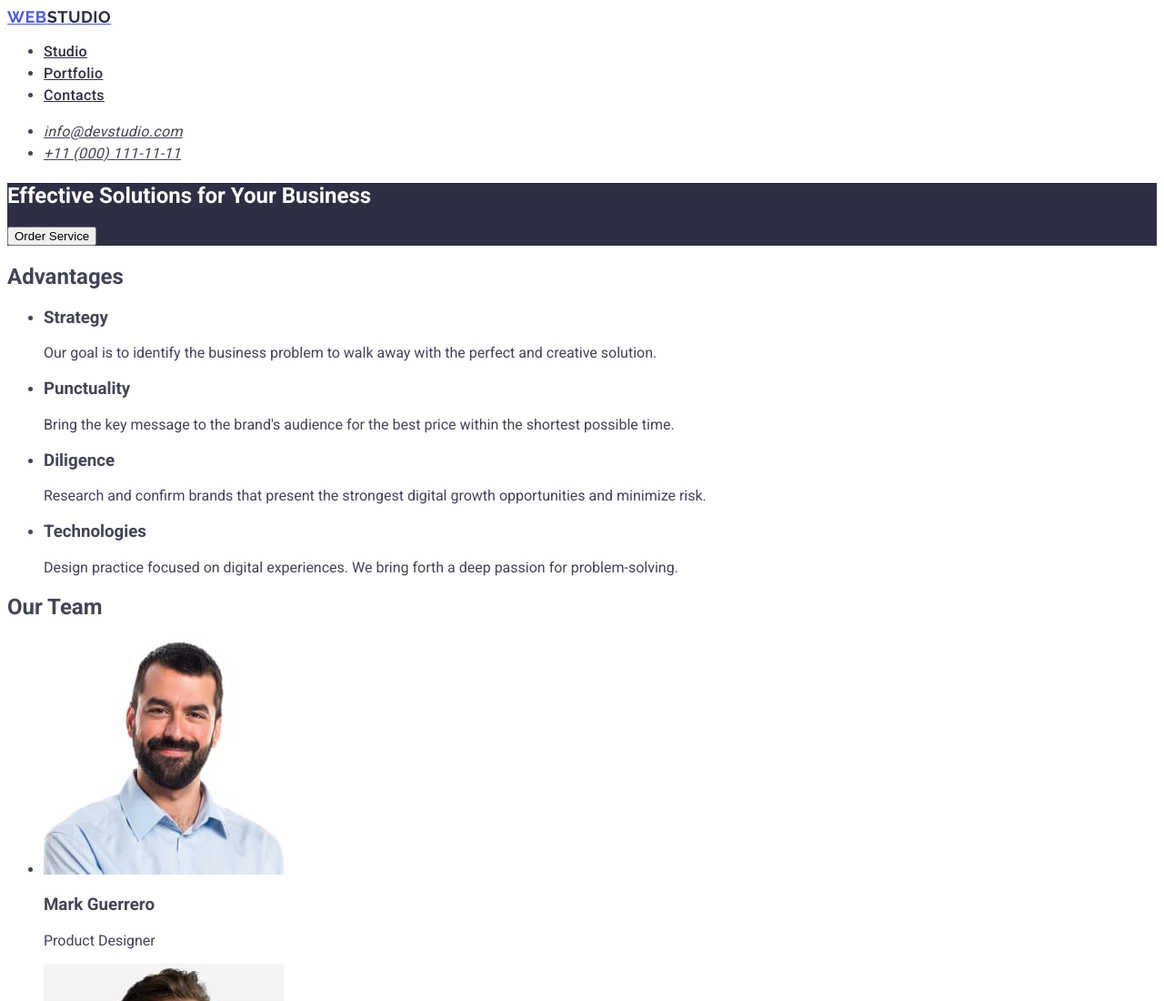
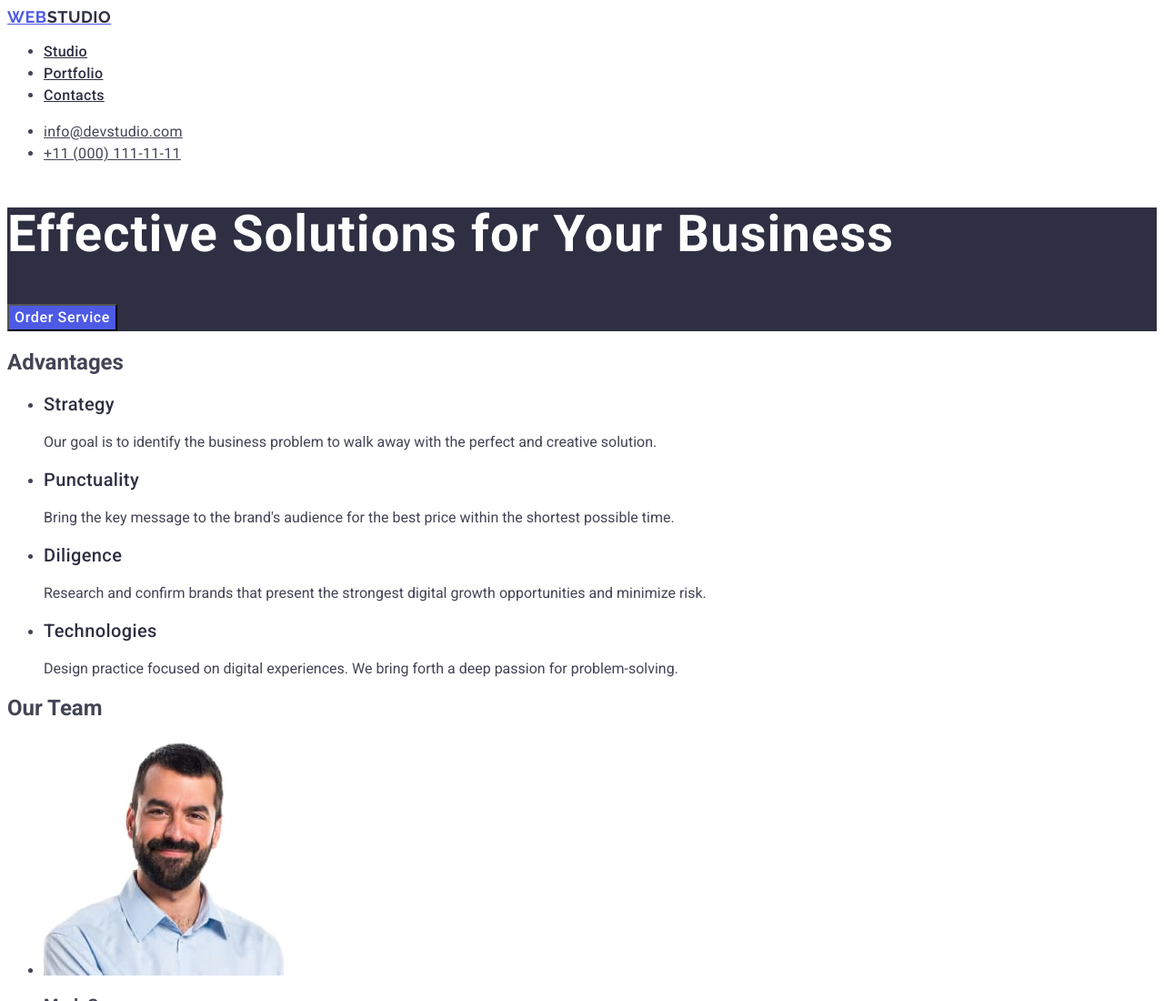
Before and after one commit to vibondare/goit-markup-hw-01, a plain HTML site: page index.html in a window 1280 px wide. Shown: the top 1100 px of the page at 91% size. Drawn offline with Linux system fonts and the light colour scheme.

Commit message:
version-2-2
header, first and second section

```diff
--- a/css/styles.css
+++ b/css/styles.css
@@ -31,6 +31,10 @@ body {
   color: #404bbf;
 }
 
+.address {
+  font-style: normal;
+}
+
 .address-list-item-link {
   font-weight: 400;
   color: #434455;
@@ -38,7 +42,8 @@ body {
   letter-spacing: 0.02em;
 }
 
-.address-list-item-link:hover, .address-list-item-link:focus {
+.address-list-item-link:hover,
+.address-list-item-link:focus {
   color: #404bbf;
 }
 
@@ -47,6 +52,37 @@ body {
   color: #ffffff;
 }
 
+.hero-title {
+  font-size: 56px;
+  line-height: 1.07;
+  letter-spacing: 0.02em;
+}
+
 .hero-button {
+  font-family: "Roboto", sans-serif;
   cursor: pointer;
+  color: #ffffff;
+  background-color: #4d5ae5;
+  font-size: 16px;
+  font-weight: 500;
+  line-height: 1.5;
+  letter-spacing: 0.04em;
 }
+
+.hero-button:hover,
+.hero-button:focus {
+  background-color: #404bbf;
+}
+
+.advantages-section-list-item-title {
+  font-size: 20px;
+  font-weight: 500;
+  line-height: 1.2;
+  letter-spacing: 0.02em;
+  color: #2e2f42;
+}
+
+.advantages-sction-list-item-text {
+  line-height: 1.5;
+  letter-spacing: 0.02em;
+}
--- a/index.html
+++ b/index.html
@@ -37,7 +37,7 @@
           </li>
         </ul>
       </nav>
-      <address>
+      <address class="address">
         <ul class="address-list">
           <li class="address-list-item">
             <a href="mailto:info@devstudio.com" class="address-list-item-link">info@devstudio.com</a>
@@ -53,33 +53,33 @@
         <h1 class="hero-title">Effective Solutions for Your Business</h1>
         <button type="button" class="hero-button">Order Service</button>
       </section>
-      <section>
-        <h2>Advantages</h2>
-        <ul>
-          <li>
-            <h3>Strategy</h3>
-            <p>
+      <section class="advantages-section">
+        <h2 class="advantages-section-title">Advantages</h2>
+        <ul class="advantages-section-list">
+          <li class="advantages-section-list-item">
+            <h3 class="advantages-section-list-item-title">Strategy</h3>
+            <p class="advantages-section-list-item-text">
               Our goal is to identify the business problem to walk away with the
               perfect and creative solution.
             </p>
           </li>
-          <li>
-            <h3>Punctuality</h3>
-            <p>
+          <li class="advantages-section-list-item">
+            <h3 class="advantages-section-list-item-title">Punctuality</h3>
+            <p class="advantages-section-list-item-text">
               Bring the key message to the brand's audience for the best price
               within the shortest possible time.
             </p>
           </li>
-          <li>
-            <h3>Diligence</h3>
-            <p>
+          <li class="advantages-section-list-item">
+            <h3 class="advantages-section-list-item-title">Diligence</h3>
+            <p class="advantages-section-list-item-text">
               Research and confirm brands that present the strongest digital
               growth opportunities and minimize risk.
             </p>
           </li>
-          <li>
-            <h3>Technologies</h3>
-            <p>
+          <li class="advantages-section-list-item">
+            <h3 class="advantages-section-list-item-title">Technologies</h3>
+            <p class="advantages-section-list-item-text">
               Design practice focused on digital experiences. We bring forth a
               deep passion for problem-solving.
             </p>
```
Lines whose indentation alone changed are shown as unchanged.
